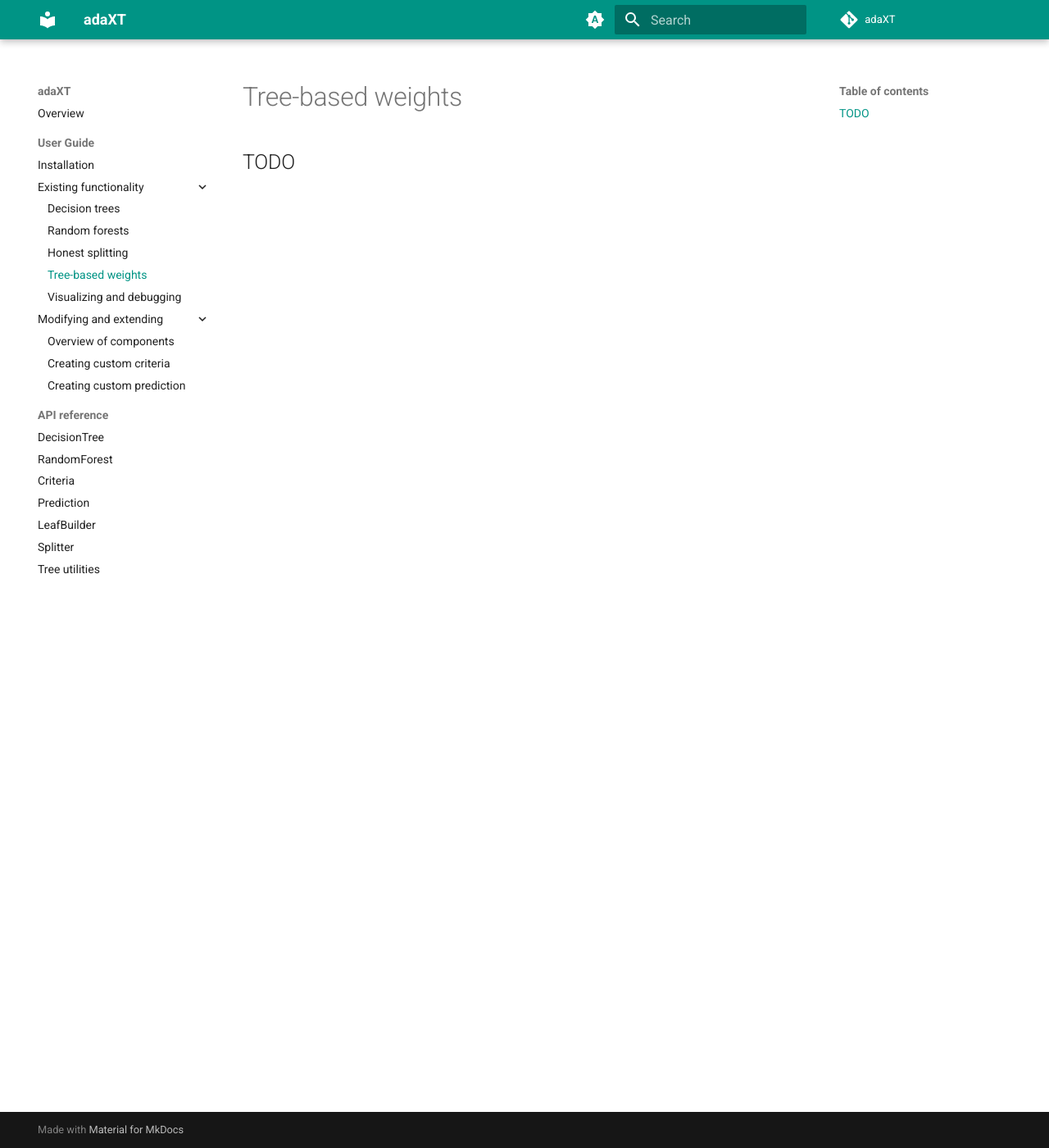
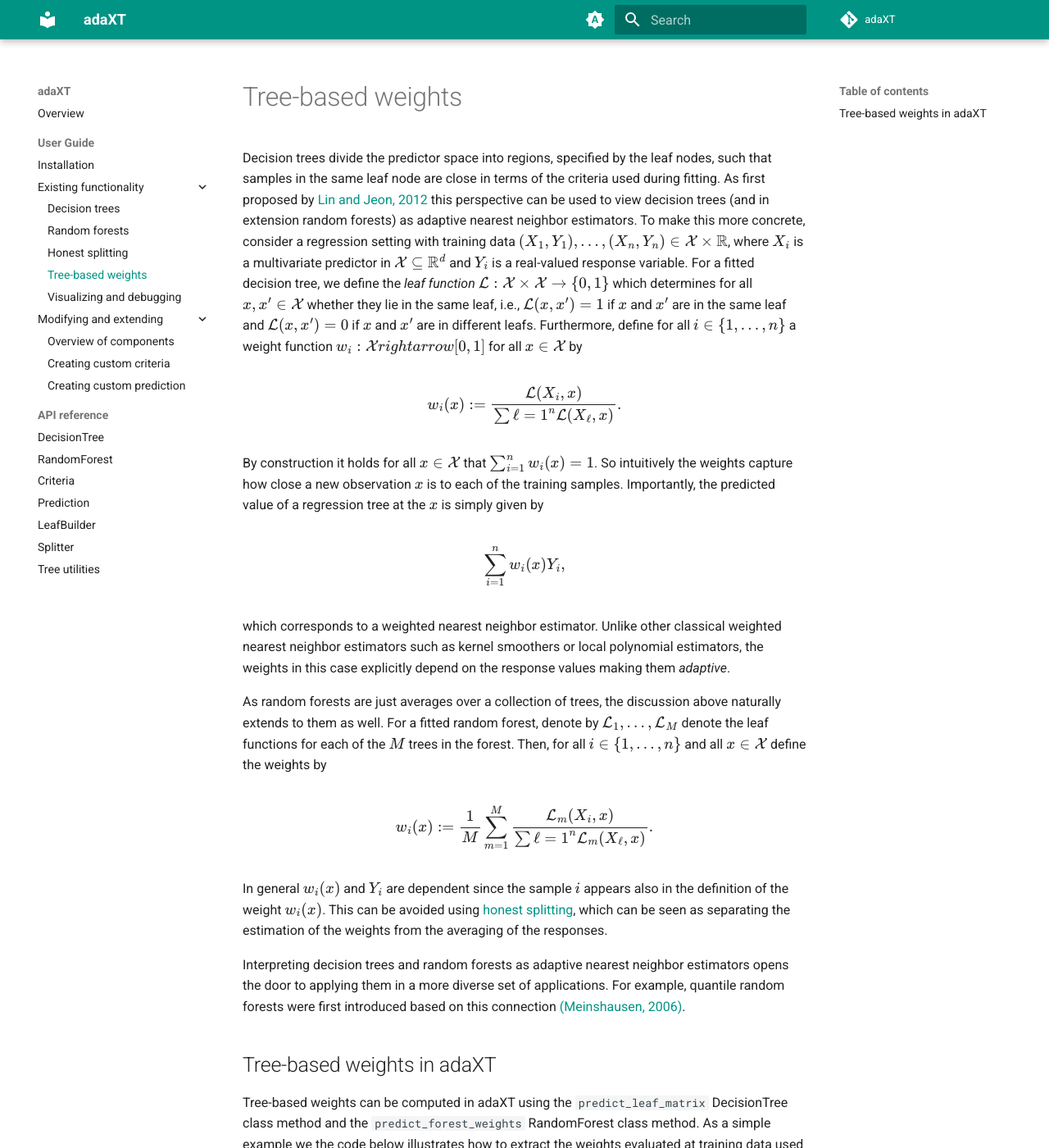
Before and after one commit to NiklasPfister/adaXT, an MkDocs documentation site: the page built from docs/user_guide/tree_based_weights.md, in a window 1280 px wide and 1400 px high. Shown: the whole window at 82% size. Built offline with MkDocs 1.6.1 and Material for MkDocs 9.7.7, drawn with Linux system fonts in a browser that asks for light colours; comment, search, counter and statistics services are not loaded; some of the changed text lies outside the part shown.

Commit message:
doc for tree-based weights

````diff
--- a/docs/user_guide/tree_based_weights.md
+++ b/docs/user_guide/tree_based_weights.md
@@ -1,3 +1,91 @@
 # Tree-based weights
 
-## TODO
+Decision trees divide the predictor space into regions, specified by the leaf
+nodes, such that samples in the same leaf node are close in terms of the
+criteria used during fitting. As first proposed by
+[Lin and Jeon, 2012](https://doi.org/10.1198/016214505000001230) this
+perspective can be used to view decision trees (and in extension random forests)
+as adaptive nearest neighbor estimators. To make this more concrete, consider a
+regression setting with training data
+$(X_1, Y_1),\ldots,(X_n, Y_n)\in\mathcal{X}\times\mathbb{R}$, where $X_i$ is a
+multivariate predictor in $\mathcal{X}\subseteq\mathbb{R}^d$ and $Y_i$ is a
+real-valued response variable. For a fitted decision tree, we define the _leaf
+function_ $\mathcal{L}:\mathcal{X}\times\mathcal{X}\rightarrow\{0,1\}$ which
+determines for all $x,x'\in\mathcal{X}$ whether they lie in the same leaf, i.e.,
+$\mathcal{L}(x, x')=1$ if $x$ and $x'$ are in the same leaf and
+$\mathcal{L}(x,x')=0$ if $x$ and $x'$ are in different leafs. Furthermore,
+define for all $i\in\{1,\ldots,n\}$ a weight function
+$w_i:\mathcal{X}rightarrow[0,1]$ for all $x\in\mathcal{X}$ by
+
+$$
+  w_i(x):=\frac{\mathcal{L}(X_{i}, x)}{\sum{\ell=1}^n\mathcal{L}(X_{\ell}, x)}.
+$$
+
+By construction it holds for all $x\in\mathcal{X}$ that $\sum_{i=1}^n w_i(x)=1$.
+So intuitively the weights capture how close a new observation $x$ is to each of
+the training samples. Importantly, the predicted value of a regression tree at
+the $x$ is simply given by
+
+$$
+  \sum_{i=1}^n w_i(x)Y_i,
+$$
+
+which corresponds to a weighted nearest neighbor estimator. Unlike other
+classical weighted nearest neighbor estimators such as kernel smoothers or local
+polynomial estimators, the weights in this case explicitly depend on the
+response values making them _adaptive_.
+
+As random forests are just averages over a collection of trees, the discussion
+above naturally extends to them as well. For a fitted random forest, denote by
+$\mathcal{L}_1,\ldots,\mathcal{L}_M$ denote the leaf functions for each of the
+$M$ trees in the forest. Then, for all $i\in\{1,\ldots,n\}$ and all
+$x\in\mathcal{X}$ define the weights by
+
+$$
+  w_i(x):=\frac{1}{M}\sum_{m=1}^M\frac{\mathcal{L}_m(X_{i}, x)}{\sum{\ell=1}^n\mathcal{L}_m(X_{\ell}, x)}.
+$$
+
+In general $w_i(x)$ and $Y_i$ are dependent since the sample $i$ appears also in
+the definition of the weight $w_i(x)$. This can be avoided using
+[honest splitting](/docs/user_guide/honest_splitting.md), which can be seen as
+separating the estimation of the weights from the averaging of the responses.
+
+Interpreting decision trees and random forests as adaptive nearest neighbor
+estimators opens the door to applying them in a more diverse set of
+applications. For example, quantile random forests were first introduced based
+on this connection
+[(Meinshausen, 2006)](https://jmlr.csail.mit.edu/papers/v7/meinshausen06a.html).
+
+## Tree-based weights in adaXT
+
+Tree-based weights can be computed in adaXT using the `predict_leaf_matrix`
+DecisionTree class method and the `predict_forest_weights` RandomForest class
+method. As a simple example we the code below illustrates how to extract the
+weights evaluated at training data used during fitting.
+
+```python
+from adaXT.decision_tree import DecisionTree
+from adaXT.random_forest import RandomForest
+
+# Create toy data set
+n = 100
+X = np.random.uniform(-1, 1, (n, 2))
+Y = 1.0 * (X[:, 0] > 0) + 2.0 * (X[:, 1] > 0) + np.random.normal(0, 0.2, n)
+
+# Fit regression tree and random forest
+rt = DecisionTree("Regression", min_leaf_size=10)
+rf = RandomForest("Regression", min_leaf_size=10)
+rt.fit(X, Y)
+rf.fit(X, Y)
+
+# Extract tree-based weights given the samples saved in each leaf
+weights = rt.predict_leaf_matrix(scale=True)
+weights = rf.predict_forest_weights(scale=True)
+
+```
+
+Using the notation above, the weights computed in this example satisfy
+$\texttt{weights}[i, j]=w_i(X_j)$.
+
+**Problem:** The current behavior of the weight functions may be problematic
+after refit_leaf_nodes was called.
````
Also changed, not shown: docs/user_guide/random_forest.md (+2 -1 lines), 1 other file.
